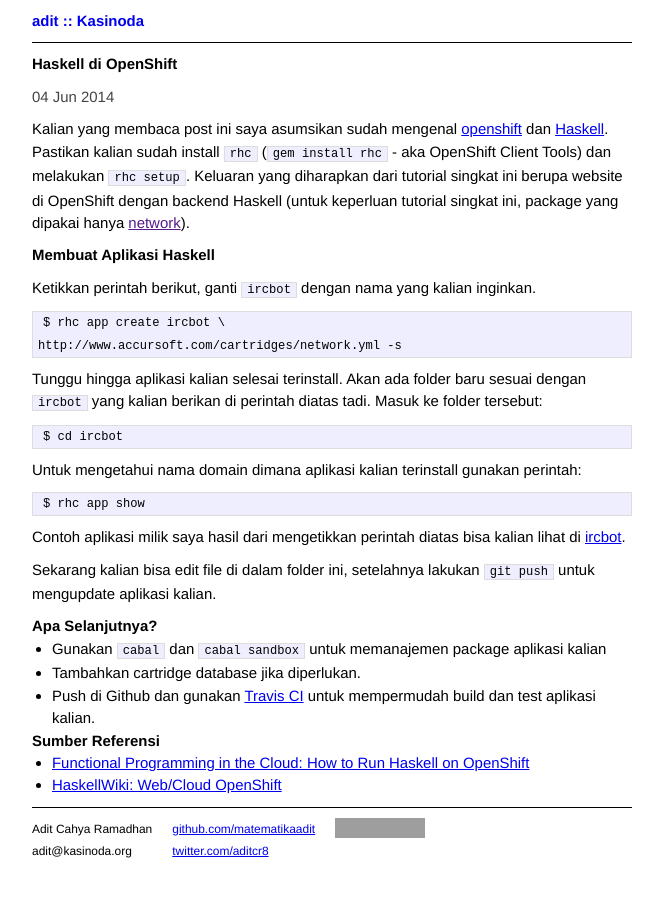
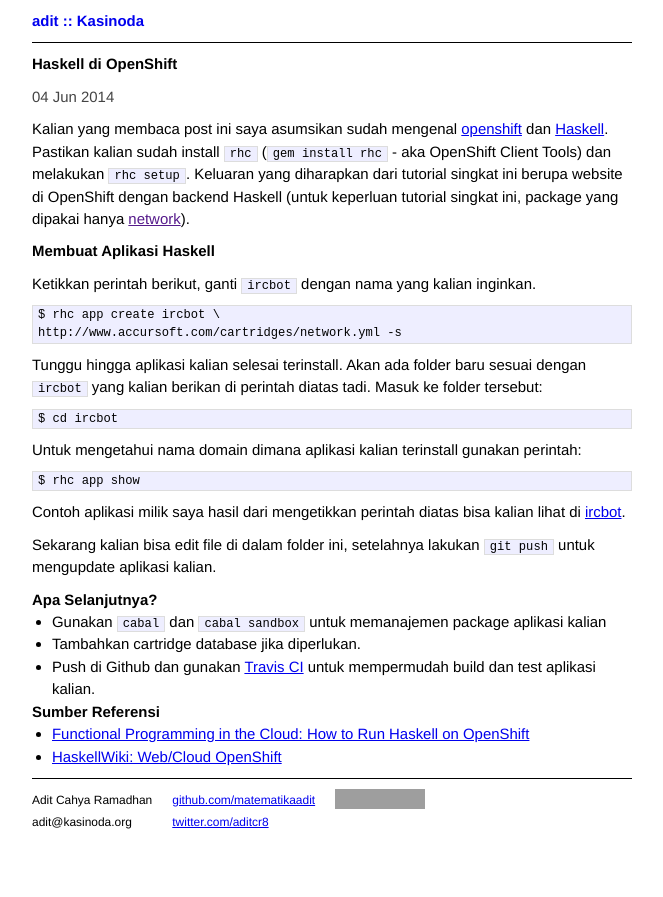
Before and after one commit to matematikaadit/matematikaadit.github.io, a Jekyll site: the page built from _posts/2014-06-04-openshift-haskell.md, in a window 1280 px wide. Shown: the top 897 px of the page, without its empty margins (308-971 px from the left). Built offline with Jekyll 4.4.1, drawn with Linux system fonts in a browser that asks for light colours; grey boxes are pictures that could not be loaded.

Commit message:
fix some problem with code block formatting

```diff
--- a/css/main.css
+++ b/css/main.css
@@ -110,6 +110,7 @@
   border: 1px solid #ddd;
   background-color: #eef;
   padding: 0 5px;
+  line-height: 1.5em;
 }
 
 #post ul, #post ol {
@@ -118,6 +119,7 @@
 
 #post pre code {
   border: none;
+  padding: 0px;
 }
 
 /* terminal */
```
